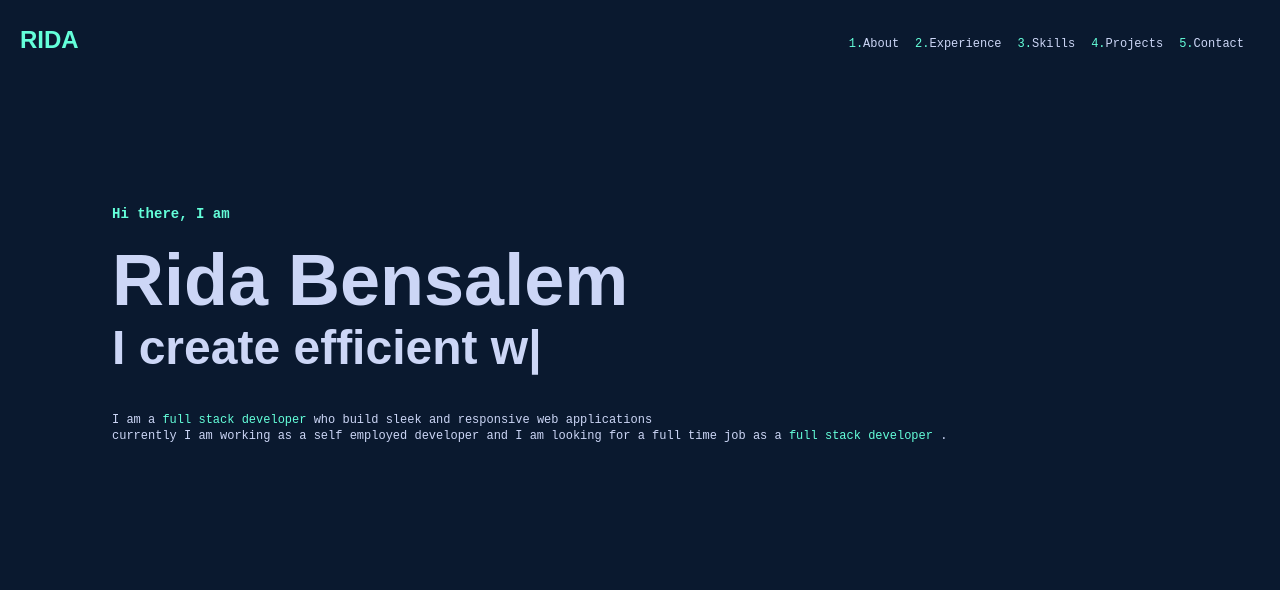
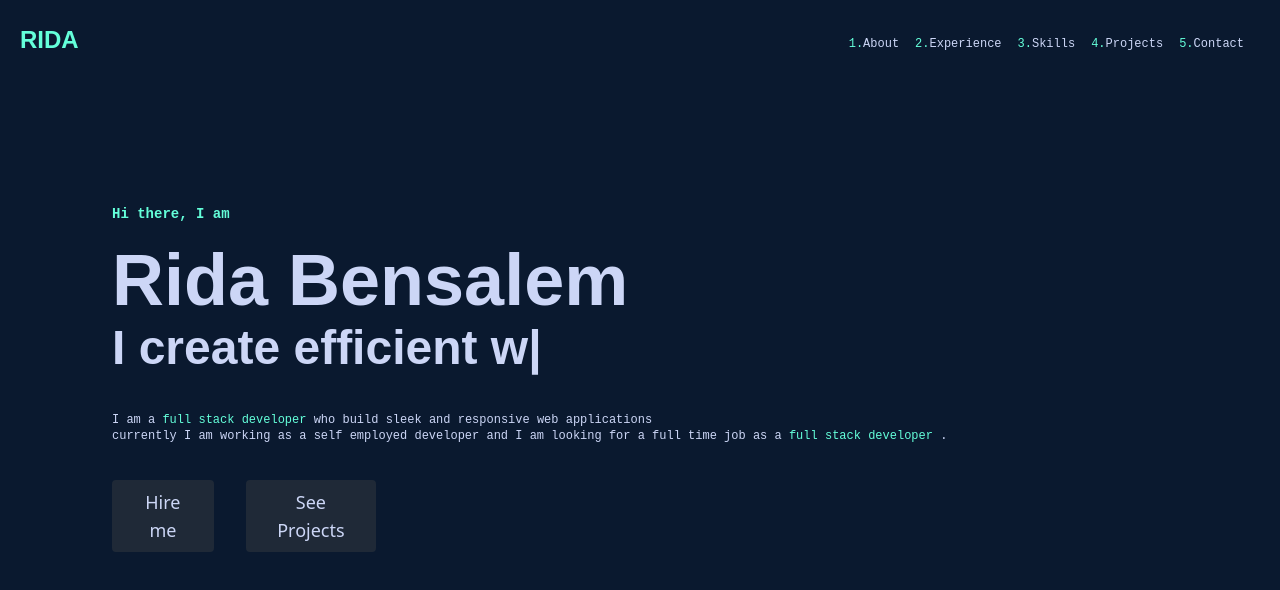
Before and after one commit to ridabensalem/rida-portfolio-, a React (Create React App) app: page / in a window 1280 px wide. Shown: the top 590 px of the page. Built offline with nearby package versions, Linux system fonts and the light colour scheme.

Commit message:
Add the action buttons to the about section

```diff
--- a/src/components/About.jsx
+++ b/src/components/About.jsx
@@ -27,6 +27,10 @@ function About() {
           I am a <span className="text-coding-color">full stack developer </span>who build sleek and responsive web applications <br /> currently I am working as
           a self employed developer and I am looking for a full time job as a <span className="text-coding-color">full stack developer </span>.
         </p>
+        <div className="about-buttons  flex gap-8 w-1/4 pt-9 text-gray-light">
+          <button className="bg-gray-800 border-0 py-2 px-6 focus:outline-none hover:bg-gray-700 transition ease-in-out delay-150 hover:-translate-y-1 hover:scale-110 duration-300 hover:text-white rounded text-lg">Hire me </button>
+          <button className="bg-gray-800 border-0 py-2 px-6 focus:outline-none hover:bg-gray-700 transition ease-in-out delay-150 hover:-translate-y-1 hover:scale-110 duration-300 hover:text-white rounded text-lg">See Projects </button>
+        </div>
       </div>
     </div>
   );
```
Lines whose indentation alone changed are shown as unchanged.
